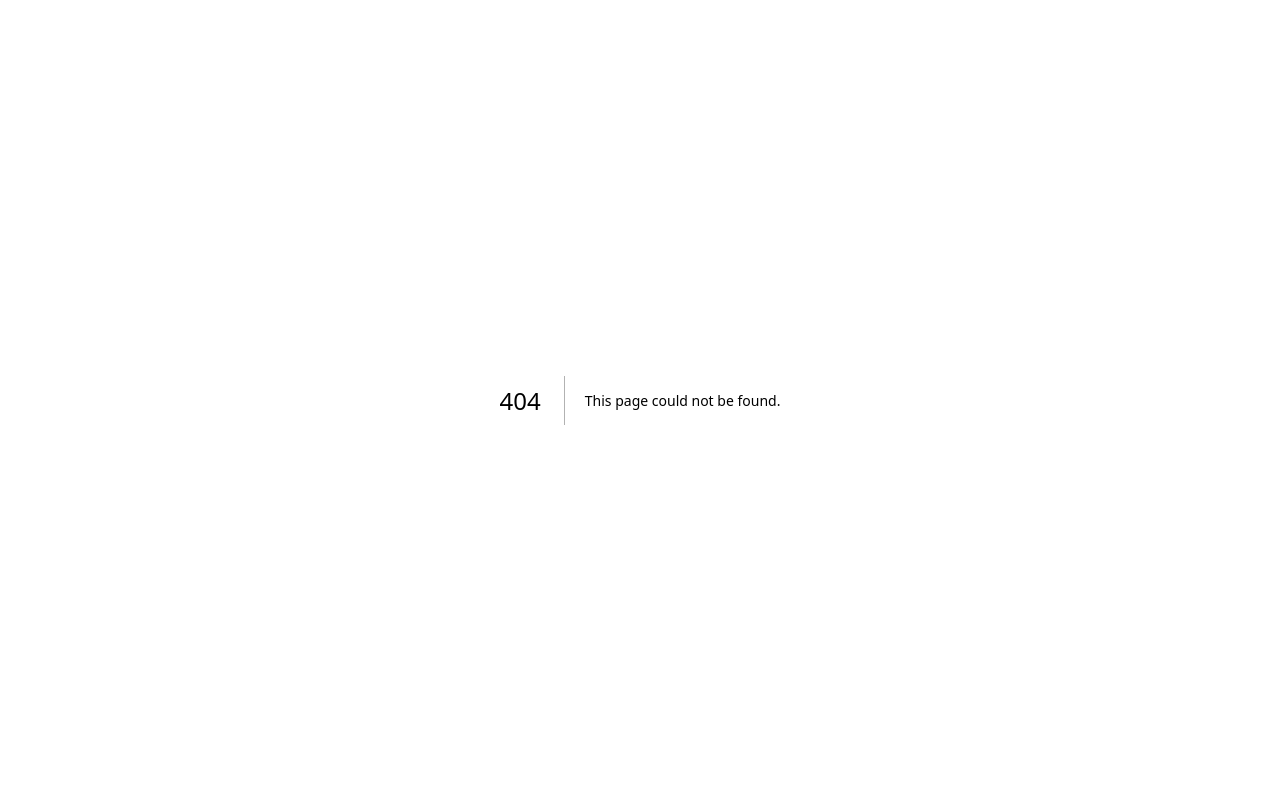
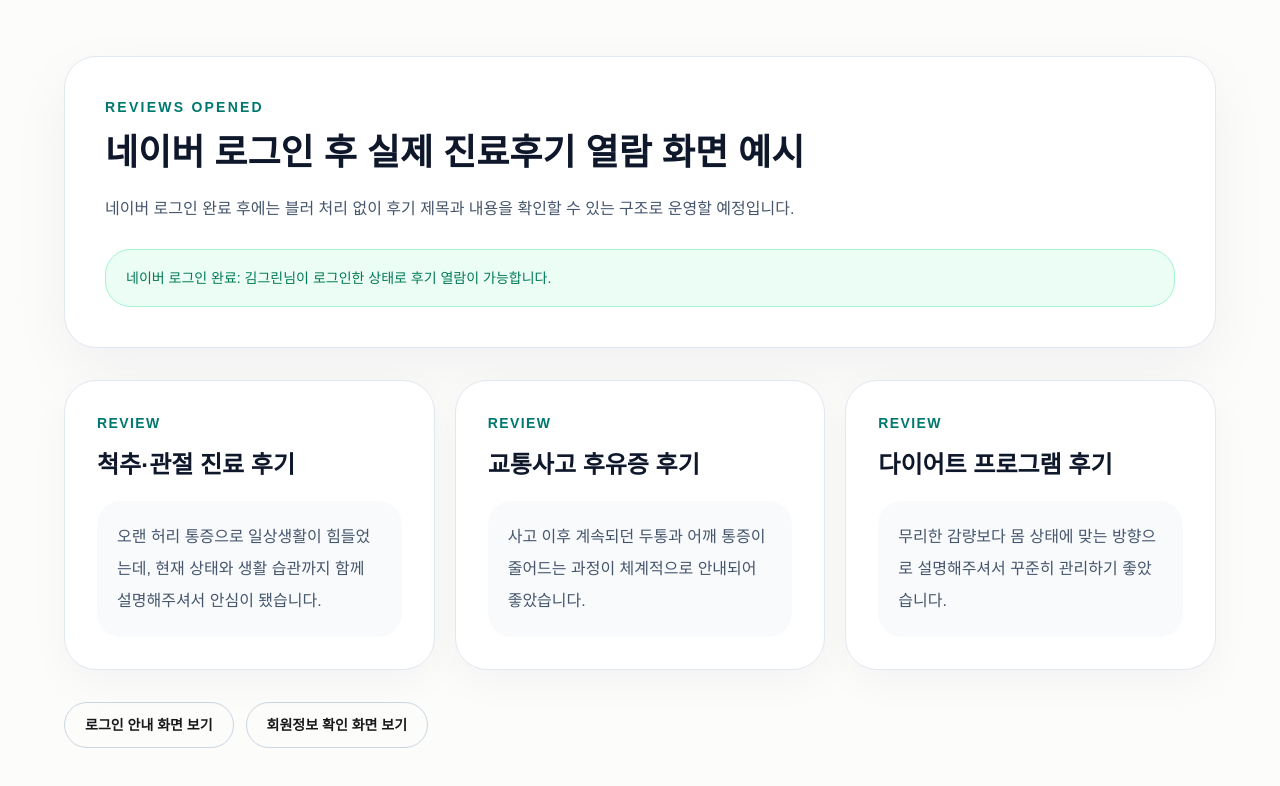
Before and after one commit to jongjongin/anseong-clinic-homepage, a Next.js app: page /reviews/list in a window 1280 px wide. Before the commit this address had no page. Shown: the top 786 px of the page. Built offline with nearby package versions, Linux system fonts and the light colour scheme.

Commit message:
네이버 용

```diff
--- /dev/null
+++ b/app/reviews/list/page.tsx
@@ -0,0 +1,62 @@
+import type { Metadata } from "next";
+import Link from "next/link";
+import { reviewsSectionContent } from "@/components/home/content";
+
+export const metadata: Metadata = {
+  title: "로그인 후 진료후기 | 안성경희365한의원",
+  description: "네이버 로그인 후 진료후기 열람 예시 화면",
+};
+
+export default function ReviewsListPage() {
+  return (
+    <main className="min-h-screen bg-[#fcfcfb] px-4 py-14 sm:px-6 lg:px-8">
+      <div className="mx-auto max-w-6xl space-y-8">
+        <section className="rounded-[2rem] border border-slate-200 bg-white p-8 shadow-[0_20px_60px_rgba(15,23,42,0.05)] sm:p-10">
+          <p className="text-sm font-semibold tracking-[0.16em] text-teal-700 uppercase">
+            Reviews Opened
+          </p>
+          <h1 className="mt-4 text-3xl font-bold text-slate-900 sm:text-4xl">
+            네이버 로그인 후 실제 진료후기 열람 화면 예시
+          </h1>
+          <p className="mt-5 text-base leading-8 text-slate-600">
+            네이버 로그인 완료 후에는 블러 처리 없이 후기 제목과 내용을 확인할 수 있는 구조로 운영할 예정입니다.
+          </p>
+
+          <div className="mt-6 rounded-[1.6rem] border border-emerald-200 bg-emerald-50 px-5 py-4 text-sm leading-6 text-emerald-700">
+            네이버 로그인 완료: 김그린님이 로그인한 상태로 후기 열람이 가능합니다.
+          </div>
+        </section>
+
+        <section className="grid gap-5 lg:grid-cols-3">
+          {reviewsSectionContent.cards.map((card) => (
+            <article
+              key={card.title}
+              className="overflow-hidden rounded-[2rem] border border-slate-200 bg-white p-6 shadow-[0_12px_40px_rgba(15,23,42,0.04)] sm:p-8"
+            >
+              <p className="text-sm font-semibold tracking-[0.1em] text-teal-700 uppercase">Review</p>
+              <h2 className="mt-4 text-2xl font-bold text-slate-900">{card.title}</h2>
+              <div className="mt-5 rounded-[1.5rem] bg-slate-50 p-5">
+                <p className="text-base leading-8 text-slate-600">{card.excerpt}</p>
+              </div>
+            </article>
+          ))}
+        </section>
+
+        <div className="flex flex-col gap-3 sm:flex-row">
+          <Link
+            href="/reviews"
+            className="inline-flex rounded-full border border-slate-300 px-5 py-3 text-sm font-semibold text-slate-800 transition-colors hover:border-slate-800"
+          >
+            로그인 안내 화면 보기
+          </Link>
+          <Link
+            href="/reviews/member-info"
+            className="inline-flex rounded-full border border-slate-300 px-5 py-3 text-sm font-semibold text-slate-800 transition-colors hover:border-slate-800"
+          >
+            회원정보 확인 화면 보기
+          </Link>
+        </div>
+      </div>
+    </main>
+  );
+}
--- /dev/null
+++ b/app/reviews/member-info/page.tsx
@@ -0,0 +1,80 @@
+import type { Metadata } from "next";
+import Link from "next/link";
+
+export const metadata: Metadata = {
+  title: "회원정보 확인 | 안성경희365한의원",
+  description: "네이버 로그인 회원정보 확인 예시 화면",
+};
+
+const memberFields = [
+  { label: "회원이름", value: "김그린" },
+  { label: "이메일 주소", value: "green1999@naver.com" },
+  { label: "성별", value: "여성" },
+  { label: "닉네임", value: "네이버김그린" },
+  { label: "휴대전화번호", value: "010-1234-5678" },
+  { label: "출생연도", value: "1999" },
+  { label: "연령대", value: "20-29" },
+  { label: "생일", value: "03-14" },
+];
+
+export default function ReviewsMemberInfoPage() {
+  return (
+    <main className="min-h-screen bg-[#fcfcfb] px-4 py-14 sm:px-6 lg:px-8">
+      <div className="mx-auto max-w-5xl space-y-8">
+        <section className="rounded-[2rem] border border-slate-200 bg-white p-8 shadow-[0_20px_60px_rgba(15,23,42,0.05)] sm:p-10">
+          <p className="text-sm font-semibold tracking-[0.16em] text-teal-700 uppercase">
+            Member Info
+          </p>
+          <h1 className="mt-4 text-3xl font-bold text-slate-900 sm:text-4xl">
+            네이버 로그인 후 회원정보 확인 화면
+          </h1>
+          <p className="mt-5 text-base leading-8 text-slate-600">
+            검수용 화면에서는 네이버 로그인 후 제공받은 회원정보가 서비스 내부에서 어떻게 활용되는지 확인할 수 있어야 합니다.
+          </p>
+
+          <div className="mt-8 rounded-[1.8rem] border border-slate-200 bg-slate-50 p-6 sm:p-8">
+            <div className="flex flex-col gap-5 sm:flex-row sm:items-center">
+              <div className="flex h-24 w-24 items-center justify-center overflow-hidden rounded-full border border-slate-200 bg-white text-3xl font-bold text-slate-700">
+                김
+              </div>
+              <div>
+                <p className="text-sm font-semibold text-teal-700">프로필 사진</p>
+                <p className="mt-2 text-2xl font-bold text-slate-900">김그린님의 회원정보 관리</p>
+                <p className="mt-2 text-sm leading-6 text-slate-600">
+                  네이버 로그인으로 확인된 회원정보 예시 화면입니다.
+                </p>
+              </div>
+            </div>
+
+            <div className="mt-8 grid gap-4">
+              {memberFields.map((field) => (
+                <div
+                  key={field.label}
+                  className="grid gap-3 rounded-[1.4rem] border border-slate-200 bg-white p-5 md:grid-cols-[170px_1fr]"
+                >
+                  <p className="text-lg font-bold text-slate-900">{field.label}</p>
+                  <p className="text-lg text-slate-700">{field.value}</p>
+                </div>
+              ))}
+            </div>
+          </div>
+
+          <div className="mt-6 flex flex-col gap-3 sm:flex-row">
+            <Link
+              href="/reviews"
+              className="inline-flex rounded-full border border-slate-300 px-5 py-3 text-sm font-semibold text-slate-800 transition-colors hover:border-slate-800"
+            >
+              로그인 안내 화면으로 돌아가기
+            </Link>
+            <Link
+              href="/reviews/list"
+              className="inline-flex rounded-full border border-[#1ec800] bg-[#03c75a] px-5 py-3 text-sm font-semibold text-white transition-colors hover:bg-[#02b351]"
+            >
+              로그인 후 후기 화면 보기
+            </Link>
+          </div>
+        </section>
+      </div>
+    </main>
+  );
+}
--- a/app/reviews/page.tsx
+++ b/app/reviews/page.tsx
@@ -1,4 +1,5 @@
 import type { Metadata } from "next";
+import Link from "next/link";
 import { reviewsSectionContent } from "@/components/home/content";
 
 export const metadata: Metadata = {
@@ -29,16 +30,64 @@
               회원가입 없이 네이버 로그인으로 본인 확인 후 후기를 보실 수 있도록 구성할 예정입니다.
             </p>
             <div className="mt-5 flex flex-col gap-3 sm:flex-row sm:items-center">
-              <button
-                type="button"
+              <Link
+                href="/reviews/member-info"
                 className="inline-flex rounded-full border border-[#1ec800] bg-[#03c75a] px-6 py-3 text-center text-sm font-semibold text-white"
               >
                 네이버 로그인
-              </button>
+              </Link>
               <p className="text-sm leading-6 text-slate-500">
                 검수용 화면에서는 로그인 버튼과 로그인 후 열람 화면이 단계별로 보이면 좋습니다.
               </p>
             </div>
+          </div>
+        </section>
+
+        <section className="rounded-[2rem] border border-slate-200 bg-white p-8 shadow-[0_16px_50px_rgba(15,23,42,0.04)] sm:p-10">
+          <p className="text-sm font-semibold tracking-[0.16em] text-teal-700 uppercase">
+            Review Login Flow
+          </p>
+          <h2 className="mt-4 text-2xl font-bold text-slate-900 sm:text-3xl">
+            검수용 캡처는 아래 순서로 준비하시면 됩니다
+          </h2>
+          <div className="mt-8 grid gap-4 md:grid-cols-3">
+            {[
+              {
+                step: "1",
+                title: "후기 페이지 접속",
+                description: "진료후기 페이지에서 네이버 로그인 버튼이 보이는 화면",
+              },
+              {
+                step: "2",
+                title: "회원정보 확인",
+                description: "네이버에서 제공받은 정보가 서비스에 어떻게 보이는지 확인하는 화면",
+              },
+              {
+                step: "3",
+                title: "후기 열람 완료",
+                description: "로그인 후 실제 후기 목록을 확인하는 화면",
+              },
+            ].map((item) => (
+              <div key={item.step} className="rounded-[1.5rem] border border-slate-200 bg-slate-50 p-5">
+                <p className="text-sm font-semibold text-teal-700">STEP {item.step}</p>
+                <h3 className="mt-3 text-lg font-bold text-slate-900">{item.title}</h3>
+                <p className="mt-2 text-sm leading-6 text-slate-600">{item.description}</p>
+              </div>
+            ))}
+          </div>
+          <div className="mt-6 flex flex-col gap-3 sm:flex-row">
+            <Link
+              href="/reviews/member-info"
+              className="inline-flex rounded-full border border-slate-300 px-5 py-3 text-sm font-semibold text-slate-800 transition-colors hover:border-slate-800"
+            >
+              회원정보 확인 화면 보기
+            </Link>
+            <Link
+              href="/reviews/list"
+              className="inline-flex rounded-full border border-slate-300 px-5 py-3 text-sm font-semibold text-slate-800 transition-colors hover:border-slate-800"
+            >
+              로그인 후 후기 화면 보기
+            </Link>
           </div>
         </section>
 
```
